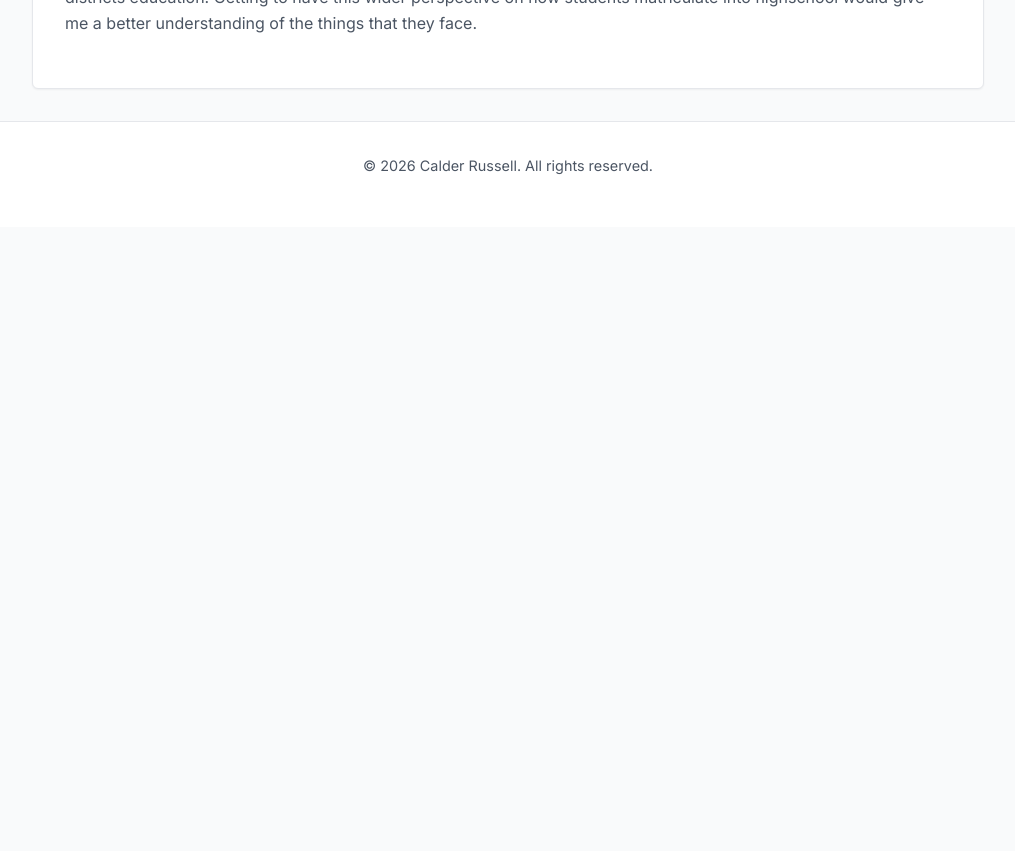
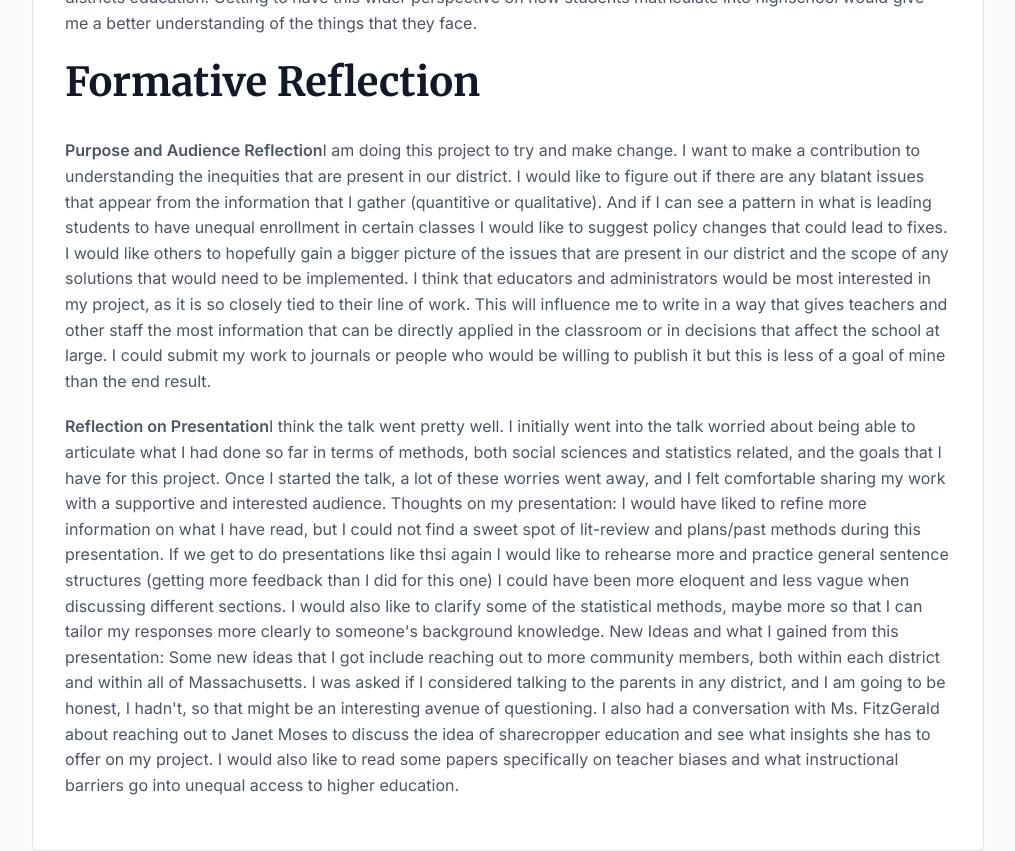
Before and after one commit to calderrussell/Stat-Analysis-Racial-Breakdown, a React app in the folder web/: page /reflection in a window 1280 px wide. Shown: the part 880-1731 px from the top of the page, without its empty margins (132-1147 px from the left). Before the commit the page ends 1107 px from the top, so only its background shows below. Built offline with nearby package versions, Linux system fonts and the light colour scheme; the HTML template or start-up script is replaced by a standard one.

Commit message:
added more content to the reflection tab and fixed the major spelling mistakes in the pages

```diff
--- a/web/src/pages/Proposal.jsx
+++ b/web/src/pages/Proposal.jsx
@@ -14,7 +14,7 @@ const Proposal = () => {
                         I read relevant research papers and articles on the topic of racial disparities in education and how they relate to math classes. I also looked into the history of racial segregation in schools and how it has impacted the current state of education.
                     </p>
                     <p>
-                        Through the process of writing this paper I decided that I wanted it to be accesible by a wider audiance having both a highly anylitical tone with a bredth of informaiton and qualitative data included.
+                        Through the process of writing this paper I decided that I wanted it to be accessible by a wider audience having both a highly analytical tone with a breadth of information and qualitative data included.
                     </p>
                 </div>
             </div>
--- a/web/src/pages/Reflection.jsx
+++ b/web/src/pages/Reflection.jsx
@@ -30,6 +30,31 @@ const Reflection = () => {
                         Getting to have this wider perspective on how students matriculate into highschool would give me a better understanding of the things that they face.
                     </p>
                 </div>
+                <h1>Formative Reflection</h1>
+                <div className="content">
+                    <p>
+                        <b>Purpose and Audience Reflection</b>
+                        I am doing this project to try and make change.
+                        I want to make a contribution to understanding the inequities that are present in our district.
+                        I would like to figure out if there are any blatant issues that appear from the information that I gather (quantitive or qualitative).
+                        And if I can see a pattern in what is leading students to have unequal enrollment in certain classes I would like to suggest policy changes that could lead to fixes.
+                        I would like others to hopefully gain a bigger picture of the issues that are present in our district and the scope of any solutions that would need to be implemented.
+                        I think that educators and administrators would be most interested in my project, as it is so closely tied to their line of work.
+                        This will influence me to write in a way that gives teachers and other staff the most information that can be directly applied in the classroom or in decisions that affect the school at large.
+                        I could submit my work to journals or people who would be willing to publish it but this is less of a goal of mine than the end result.
+                    </p>
+                    <p>
+                        <b>Reflection on Presentation</b>
+                        I think the talk went pretty well. I initially went into the talk worried about being able to articulate what I had done so far in terms of methods, both social sciences and statistics related, and the goals that I have for this project. Once I started the talk, a lot of these worries went away, and I felt comfortable sharing my work with a supportive and interested audience.
+
+                        Thoughts on my presentation:
+                        I would have liked to refine more information on what I have read, but I could not find a sweet spot of lit-review and plans/past methods during this presentation. If we get to do presentations like thsi again I would like to rehearse more and practice general sentence structures (getting more feedback than I did for this one) I could have been more eloquent and less vague when discussing different sections. I would also like to clarify some of the statistical methods, maybe more so that I can tailor my responses more clearly to someone's background knowledge.
+
+                        New Ideas and what I gained from this presentation:
+                        Some new ideas that I got include reaching out to more community members, both within each district and within all of Massachusetts. I was asked if I considered talking to the parents in any district, and I am going to be honest, I hadn't, so that might be an interesting avenue of questioning. I also had a conversation with Ms. FitzGerald about reaching out to Janet Moses to discuss the idea of sharecropper education and see what insights she has to offer on my project.
+                        I would also like to read some papers specifically on teacher biases and what instructional barriers go into unequal access to higher education.
+                    </p>
+                </div>
             </div>
         </div>
     );
--- a/web/src/pages/ThankYous.jsx
+++ b/web/src/pages/ThankYous.jsx
@@ -9,10 +9,10 @@ const ThankYous = () => {
                     </p>
                     <p>
                         I would like to specifically thank my advisor, Nathan Whitfield, for his invaluable guidance and support throughout this project. Helping me focus my vision on this project and providing readings and acting as a sounding board that kept me grounded and challenging myself not settling for work that was below my full potential.
-                        He
+                        I appreciate his patience and willingness to answer my questions and provide feedback on my work.
                     </p>
                     <p>
-                        I would also like to thank Ms. FitzGerald for all of the work and effort that she puts into this program while also handling TAs. I really appreciated this oppurtunity to explore research that is unique and truly self gudied seperate from a school assignment
+                        I would also like to thank Ms. FitzGerald for all of the work and effort that she puts into this program while also handling TAs. I really appreciated this opportunity to explore research that is unique and truly self guided separate from a school assignment.
                     </p>
                     <p>
                         I want to thank Mr. Roldan for helping me choose to do this topic as my proposed paper.
@@ -21,7 +21,7 @@ const ThankYous = () => {
                         Thanks to Maisha Moses for the help in thinking through my ideas and really allowing me to think through how I am writing this paper and what I need to consider while writing it.
                     </p>
                     <p>
-                        Finally thanks to my parents who had read a lot of draft over Christmas break giving me advice on my writing and the overall structure of the paper. Looking at a lot of visualizations and giving candid feed back.
+                        Finally thanks to my parents who had read a lot of drafts over Christmas break giving me advice on my writing and the overall structure of the paper. Looking at a lot of visualizations and giving candid feedback.
                     </p>
                 </div>
             </div>
```
